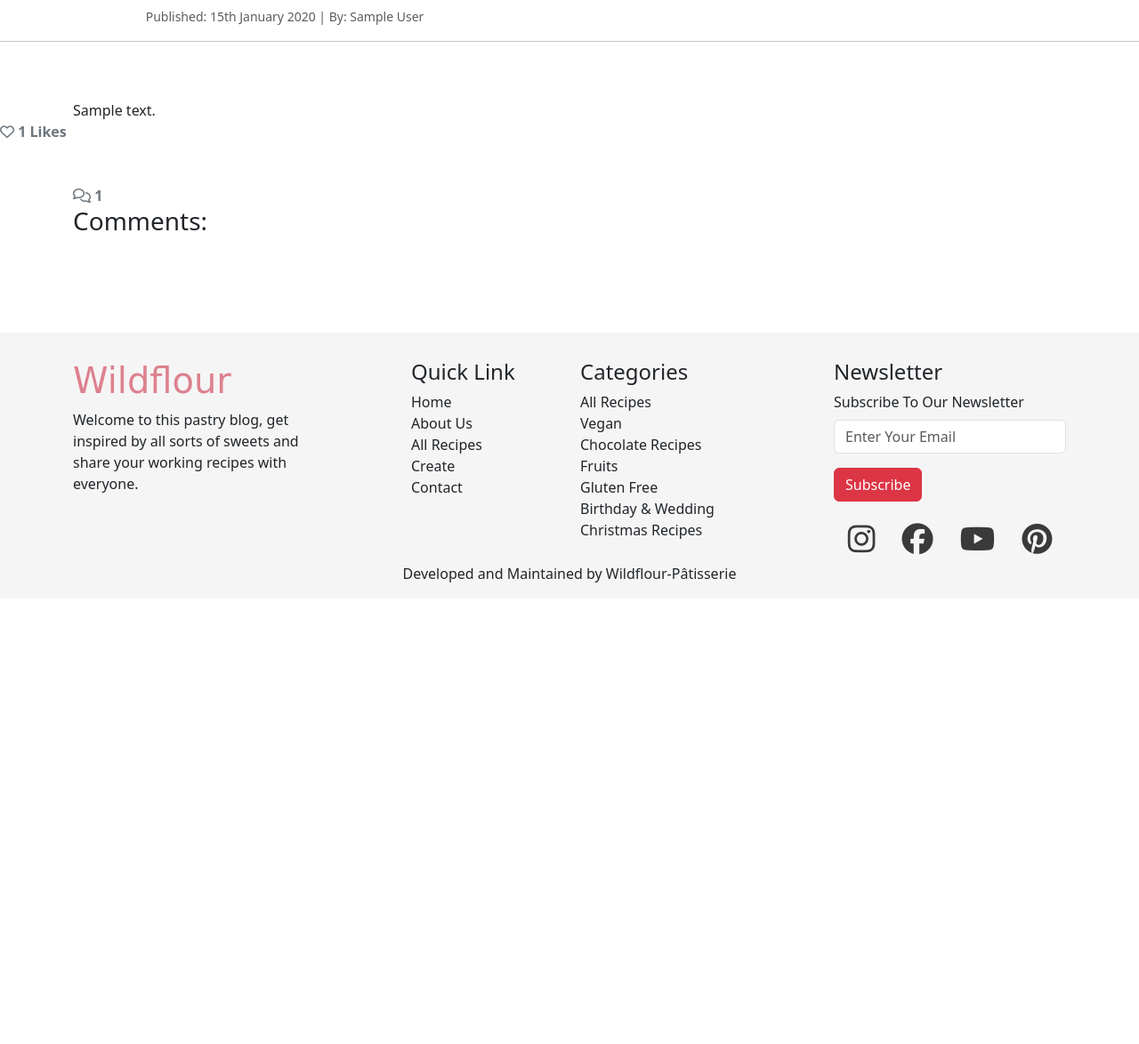
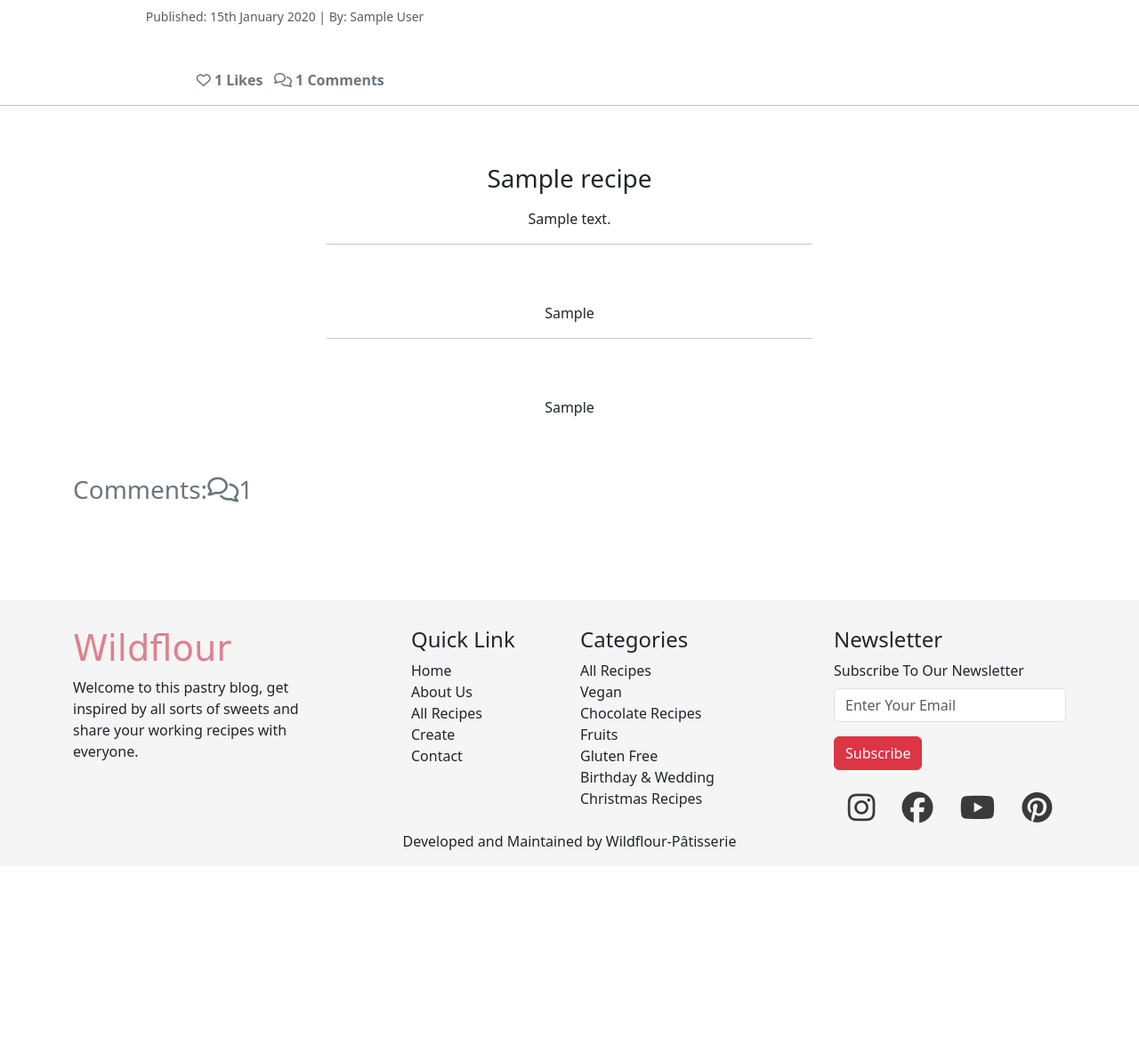
Before and after one commit to Code-Institute-Submissions/dimicoding-wildflour-blogue, a Django app: page /recipe/1 in a window 1280 px wide. Shown: the part 257-1431 px from the top of the page at 89% size. Run offline with Django 3.2, Linux system fonts and the light colour scheme; tables that the repository leaves empty hold one stand-in row (values such as "Sample post"); some libraries are stand-ins or nearby versions; some web fonts are replaced.

Commit message:
Style the recipe view, add the ingredients and instructions

```diff
--- a/blog/forms.py
+++ b/blog/forms.py
@@ -51,9 +51,11 @@ class RecipeForm(forms.ModelForm):
             'content': SummernoteWidget(),
             'ingredients': SummernoteWidget(attrs={'summernote': {'toolbar': [
                 ['para', ['ul', 'paragraph']],
+                ['font', ['bold', 'italic', 'underline']],
                 ['insert', ['picture']]]}}),
             'instructions': SummernoteWidget(attrs={'summernote': {'toolbar': [
                 ['para', ['ol', 'paragraph']],
+                ['font', ['bold', 'italic', 'underline']],
                 ['insert', ['picture']]]}}),
             'exerpt': forms.TextInput(attrs={'class': 'form-control', 'placeholder': '"Share a sneak peek of this delicious recipe! Write a short and catchy excerpt that will make others want to try it out."'}),
             'status': forms.Select(attrs={'class': 'form-control'}),
@@ -87,9 +89,11 @@ class EditForm(forms.ModelForm):
             'content': SummernoteWidget(),
             'ingredients': SummernoteWidget(attrs={'summernote': {'toolbar': [
                 ['para', ['ul', 'paragraph']],
+                ['font', ['bold', 'italic', 'underline']],
                 ['insert', ['picture']]]}}),
             'instructions': SummernoteWidget(attrs={'summernote': {'toolbar': [
                 ['para', ['ol', 'paragraph']],
+                ['font', ['bold', 'italic', 'underline']],
                 ['insert', ['picture']]]}}),
             'exerpt': forms.TextInput(attrs={'class': 'form-control', 'placeholder': '"Share a sneak peek of this delicious recipe! Write a short and catchy excerpt that will make others want to try it out."'}),
             'status': forms.Select(attrs={'class': 'form-control'}),
--- a/static/css/style.css
+++ b/static/css/style.css
@@ -161,6 +161,10 @@ hr{
     border: none;
 }
 
+.likes-container {
+    margin-right: 25px;
+ }
+
 
 
 
--- a/templates/the-recipe.html
+++ b/templates/the-recipe.html
@@ -22,6 +22,35 @@
             <p class="card-text">
                 <small class="text-body-secondary">Published: {{ recipe.created_recipe|date:"dS  F Y" }} | By: {{ recipe.author.first_name }} {{ recipe.author.last_name }} </small>
             </p>
+            <div class="d-flex justify-content-center mt-5">
+                <div class="row gx-5">
+                    <!-- Display likes -->
+                    <strong class="likes-container">
+                        {% if user.is_authenticated %}
+                        <form class="d-inline" action="{% url 'recipe_like' recipe.pk %}" method="POST">
+                             {% csrf_token %}
+                             {% if liked %}
+                             <button type="submit" name="recipe_id" value="{{ recipe.id }}" class="btn-like"><i class="fas fa-heart"></i></button>
+                             {% else %}
+                             <button type="submit" name="recipe_id" value="{{ recipe.id }}" class="btn-like"><i class="far fa-heart"></i></button>
+                             {% endif %}
+                        </form>
+                        {% else %}
+                        <span class="text-secondary"><a href="{% url 'account_login' %}"><i class="far fa-heart"></i></a></span>
+                        {% endif %}
+                        <span class="text-secondary">{{ number_likes }} Likes</span>
+                    </strong>
+
+                </div>
+                <div>
+                    <!-- Display comments -->
+                    {% with recipe.comments.count as total_comments %}
+                        <strong class="text-secondary pl-3">
+                            <span><i class="far fa-comments"></i> {{ total_comments }} Comments</span>
+                        </strong>
+                    {% endwith %}
+                </div>
+            </div>
         </div>
         <div class="col-md-6">
             <img src="{{ recipe.featured_image.url}}" class="card-img-top img-fluid d-none d-md-block"
@@ -30,30 +59,19 @@
     </div>
 </div>
 <hr>
-<div class="container">
-    <div class="row">
-        <div class="col">
-            <div>{{ recipe.content|safe }}</div>
+<div class="container text-center">
+    <div class="row justify-content-center">
+        <div class="col-sm-12 col-md-6">
+            <h3>{{recipe.title}}</h3>
+            <p class="mt-3">{{ recipe.content|safe }}</p>
+            <hr>
+            <p>{{ recipe.ingredients|safe }}</p>
+            <hr>
+            <p>{{ recipe.instructions|safe }}</p>
+
         </div>
     </div>
 </div>
-
-<strong>
-    {% if user.is_authenticated %}
-    <form class="d-inline" action="{% url 'recipe_like' recipe.pk %}" method="POST">
-         {% csrf_token %}
-         {% if liked %}
-         <button type="submit" name="recipe_id" value="{{ recipe.id }}" class="btn-like"><i class="fas fa-heart"></i></button>
-         {% else %}
-         <button type="submit" name="recipe_id" value="{{ recipe.id }}" class="btn-like"><i class="far fa-heart"></i></button>
-         {% endif %}
-    </form>
-    {% else %}
-    <span class="text-secondary"><a href="{% url 'account_login' %}"><i class="far fa-heart"></i></a></span>
-    {% endif %}
-    <span class="text-secondary">{{ number_likes }} Likes</span>
-</strong>
-
 
 
 
@@ -61,13 +79,13 @@
     <div class="row">
         <div class="col col-md-6">
 
-            {% with comments.count as total_comments %}
-                        <strong class="text-secondary"><i class="far fa-comments"></i>
-                            {{ total_comments }}
+            {% with recipe.comments.count as total_comments %}
+                        <strong class="text-secondary">
+                            <h3>Comments:<i class="far fa-comments"></i>{{ total_comments }}</h3>
                         </strong>
             {% endwith %}
 
-            <h3>Comments:</h3>
+
             {% if user.is_authenticated %}
             {% for comment in recipe.comments.all %}
                 <div class="">
```
Also changed, not shown: templates/list-view.html (+5 -2 lines).
